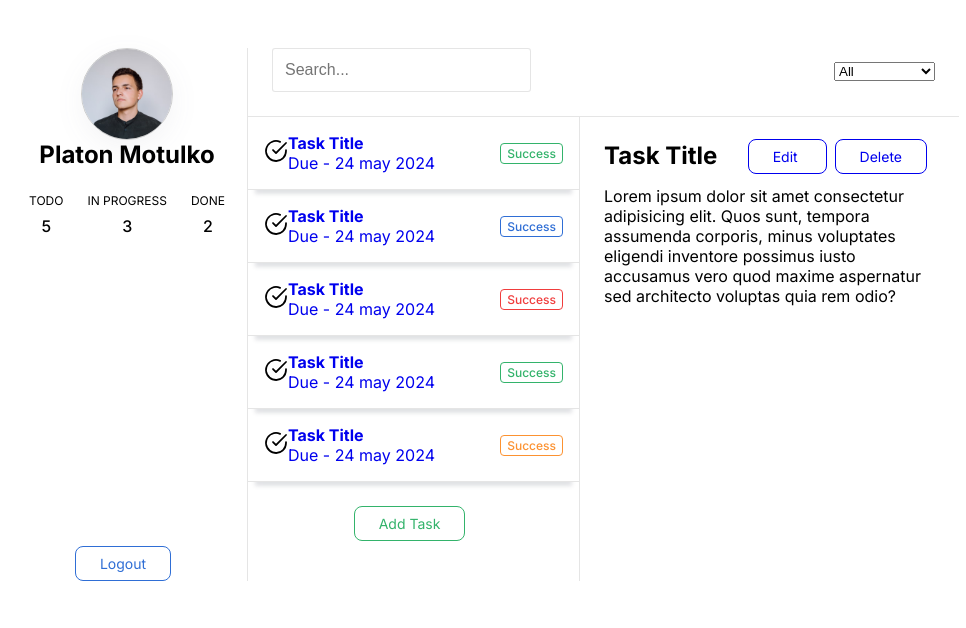
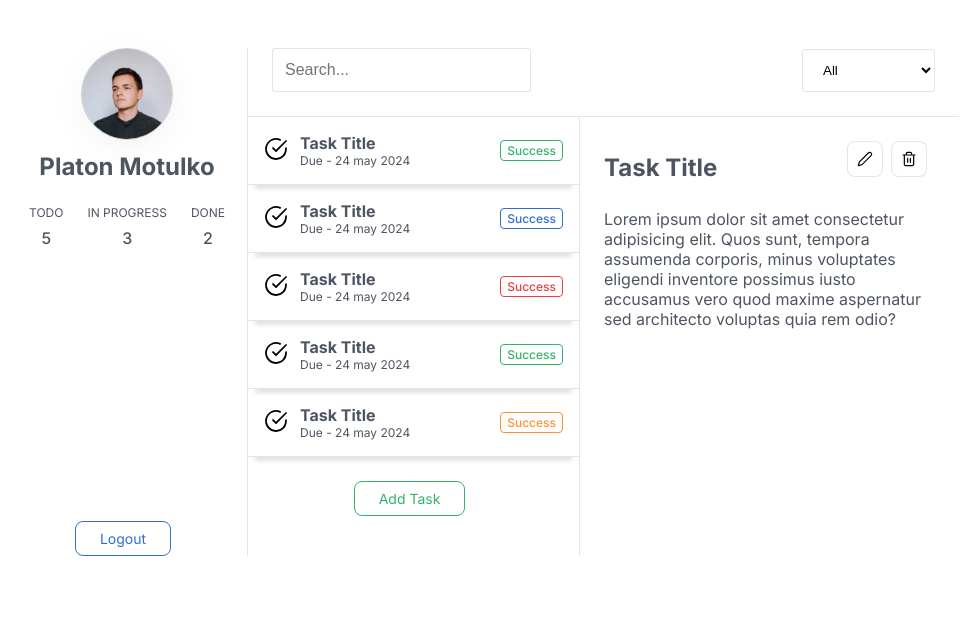
Before and after one commit to Agero19/todo-app, a PHP site: page / in a window 1280 px wide. Shown: the top 628 px of the page, without its empty margins (157-1123 px from the left). Run offline with PHP 8.4, Linux system fonts and the light colour scheme.

Commit message:
WIP + Fixes

```diff
--- a/index.html
+++ b/index.html
@@ -30,8 +30,16 @@
         <aside class="sidebar">
 
           <div class="avatar">
-            <img src="public/img/avatar-photo.avif"
+
+            <!-- User default avatar -->
+            <img class="user-image"
+              src="public/img/avatar-photo.avif"
               alt="Avatar">
+
+            <!-- User have picture -->
+            <!-- <img class="user-icon"
+              src="public/img/user.svg"
+              alt="Avatar"> -->
           </div>
 
           <h2>Platon Motulko</h2>
@@ -180,13 +188,15 @@
 
                 <div class="task-details-tools">
                   <a href="#"
-                    class="btn btn-edit">
-                    Edit
+                    class="btn btn-icon btn-edit">
+                    <img src="public/img/edit-2.svg"
+                      alt="Edit">
                   </a>
 
                   <a href="#"
-                    class="btn btn-delete">
-                    Delete
+                    class="btn btn-icon btn-delete">
+                    <img src="public/img/trash.svg"
+                      alt="Remove">
                   </a>
                 </div>
               </div>
--- a/public/css/styles.css
+++ b/public/css/styles.css
@@ -8,6 +8,21 @@
   font-size: 14px;
   text-decoration: none;
   transition: all 0.25s;
+}
+.btn.btn-icon {
+  padding: 8px;
+  width: 18px;
+  height: 18px;
+  display: flex;
+  align-items: center;
+  justify-content: center;
+  border: 1px solid rgba(0, 0, 0, 0.1);
+}
+.btn.btn-icon img {
+  width: 16px;
+}
+.btn.btn-icon:hover {
+  border-color: rgba(0, 0, 0, 0.3);
 }
 .btn.btn-info {
   border-color: #2f6ed5;
@@ -69,11 +84,24 @@
   padding: 16px;
   box-shadow: rgba(103, 111, 123, 0.2) 0px 11px 4px -7px;
   border-bottom: 1px solid rgba(0, 0, 0, 0.1);
+  transition: 0.25s;
 }
 .task .badge {
   margin-left: auto;
   margin-right: 0;
 }
+.task .text {
+  margin-left: 12px;
+  color: rgb(78, 85, 98);
+}
+.task .text .date {
+  font-size: 12px;
+}
+.task:hover {
+  background-color: rgba(0, 0, 0, 0.05);
+  box-shadow: rgba(103, 111, 123, 0.2) 0px 12px 4px -4px;
+}
+
 .add-btn {
   display: flex;
   align-items: center;
@@ -89,6 +117,11 @@
 .task-details-header {
   display: flex;
   justify-content: space-between;
+  align-items: center;
+}
+
+.task-details-tools {
+  display: flex;
   align-items: center;
 }
 
@@ -112,13 +145,14 @@
   height: 90px;
   border-radius: 50%;
   overflow: hidden;
+  margin-bottom: 12px;
   display: flex;
   align-items: center;
   justify-content: center;
   border: 1px solid rgba(0, 0, 0, 0.2);
   box-shadow: rgba(103, 111, 123, 0.1) 0px 8px 32px -4px;
 }
-.avatar > img {
+.avatar > .user-image {
   width: 100%;
 }
 
@@ -190,6 +224,22 @@
   outline: none;
 }
 
+.filter select {
+  padding: 12px 16px;
+  border-radius: 0.2rem;
+  background-color: rgb(255, 255, 255);
+  border: none;
+  width: 100%;
+  display: block;
+  border-bottom: 0.3rem solid transparent;
+  transition: all 0.3s;
+  border: 1px solid rgba(0, 0, 0, 0.1);
+}
+.filter select:focus {
+  border: 1px solid rgba(0, 0, 0, 0.3);
+  outline: none;
+}
+
 html {
   font-family: "Inter", sans-serif;
   font-optical-sizing: auto;
@@ -197,6 +247,7 @@ html {
   font-variation-settings: "slnt" 0;
   font-size: 16px;
   font-weight: normal;
+  color: rgb(78, 85, 98);
 }
 
 .main-wrapper {
--- a/src/scss/components/_buttons.scss
+++ b/src/scss/components/_buttons.scss
@@ -9,6 +9,26 @@
   text-decoration: none;
 
   transition: all .25s;
+
+  &.btn-icon {
+    padding: 8px;
+    width: 18px;
+    height: 18px;
+    display: flex;
+    align-items: center;
+    justify-content: center;
+
+    border: 1px solid rgba(#000, .1);
+
+    img {
+      width: 16px;
+    }
+
+    &:hover {
+      border-color: rgba(#000, .3);
+
+    };
+  }
 
   &.btn-info {
     border-color: #2f6ed5;
--- a/src/scss/components/_forms.scss
+++ b/src/scss/components/_forms.scss
@@ -19,3 +19,23 @@
     outline: none;
   }
 }
+
+.filter {
+  select {
+    padding: 12px 16px;
+    border-radius: 0.2rem;
+    background-color: rgb(255, 255, 255);
+    border: none;
+    width: 100%;
+    display: block;
+    border-bottom: 0.3rem solid transparent;
+    transition: all 0.3s;
+
+    border: 1px solid rgba(#000, .1);
+
+    &:focus {
+      border: 1px solid rgba(#000, .3);
+      outline: none;
+    }
+  }
+}
--- a/src/scss/components/_sidebar.scss
+++ b/src/scss/components/_sidebar.scss
@@ -19,6 +19,7 @@
   height: 90px;
   border-radius: 50%;
   overflow: hidden;
+  margin-bottom: 12px;
 
   display: flex;
   align-items: center;
@@ -27,7 +28,7 @@
   border: 1px solid rgba(#000, .2);
   box-shadow: rgba(103, 111, 123, 0.1) 0px 8px 32px -4px;
 
-  > img {
+  > .user-image {
     width: 100%;
   }
 }
--- a/src/scss/components/_task.scss
+++ b/src/scss/components/_task.scss
@@ -18,13 +18,23 @@
   box-shadow: rgba(103, 111, 123, 0.2) 0px 11px 4px -7px;
   border-bottom: 1px solid rgba(0, 0, 0, 0.1);
 
+  transition: .25s;
+
   .badge {
     margin-left: auto;
     margin-right: 0;
   }
 
   .text {
+    margin-left: 12px;
+    color: rgb(78, 85, 98);
 
+    .date { font-size: 12px;}
+  }
+
+  &:hover {
+    background-color: rgba(0, 0, 0, 0.05);
+    box-shadow: rgba(103, 111, 123, 0.2) 0px 12px 4px -4px;
   }
 }
 
@@ -45,3 +55,8 @@
   justify-content: space-between;
   align-items: center;
 }
+
+.task-details-tools {
+  display: flex;
+  align-items: center;
+}
--- a/src/scss/styles.scss
+++ b/src/scss/styles.scss
@@ -16,6 +16,7 @@ html {
     "slnt" 0;
   font-size: 16px;
   font-weight: normal;
+  color: rgb(78, 85, 98);
 }
 
 .main-wrapper {
```
Also changed, not shown: public/img/edit-2.svg (added), public/img/trash.svg (added), 1 other file.
